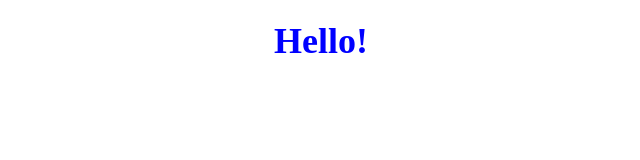
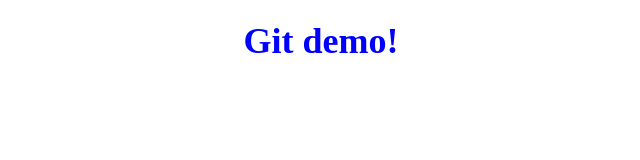
Before and after one commit to FaridaNelson/new-repository, a plain HTML site: page index.html in a window 1280 px wide. Shown: the whole page, without its empty margins (319-959 px from the left). Drawn offline with Linux system fonts and the light colour scheme.

Commit message:
initial commit

```diff
--- a/index.html
+++ b/index.html
@@ -2,11 +2,12 @@
 <html lang="en">
   <head>
     <meta charset="UTF-8" />
+    <meta http-equiv="X-UA-Compatible" content="IE=edge" />
     <meta name="viewport" content="width=device-width, initial-scale=1.0" />
-    <title>Styled Page</title>
+    <title>Document</title>
     <link rel="stylesheet" href="style.css" />
   </head>
   <body>
-    <h1>Hello!</h1>
+    <h1>Git demo!</h1>
   </body>
 </html>
```
